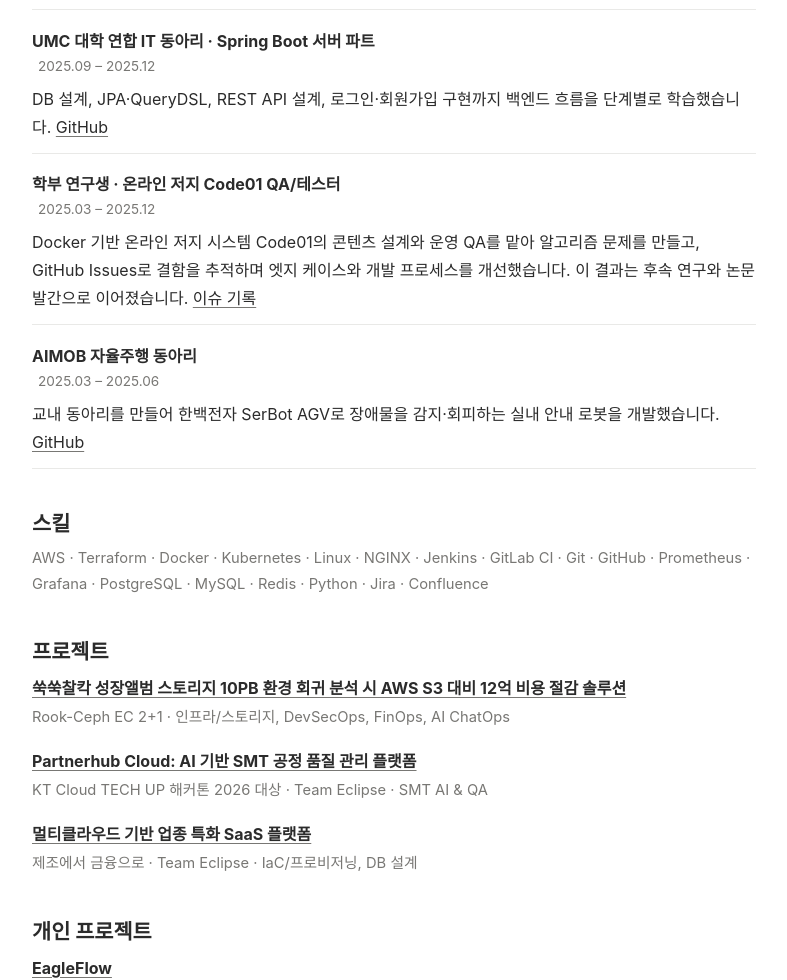
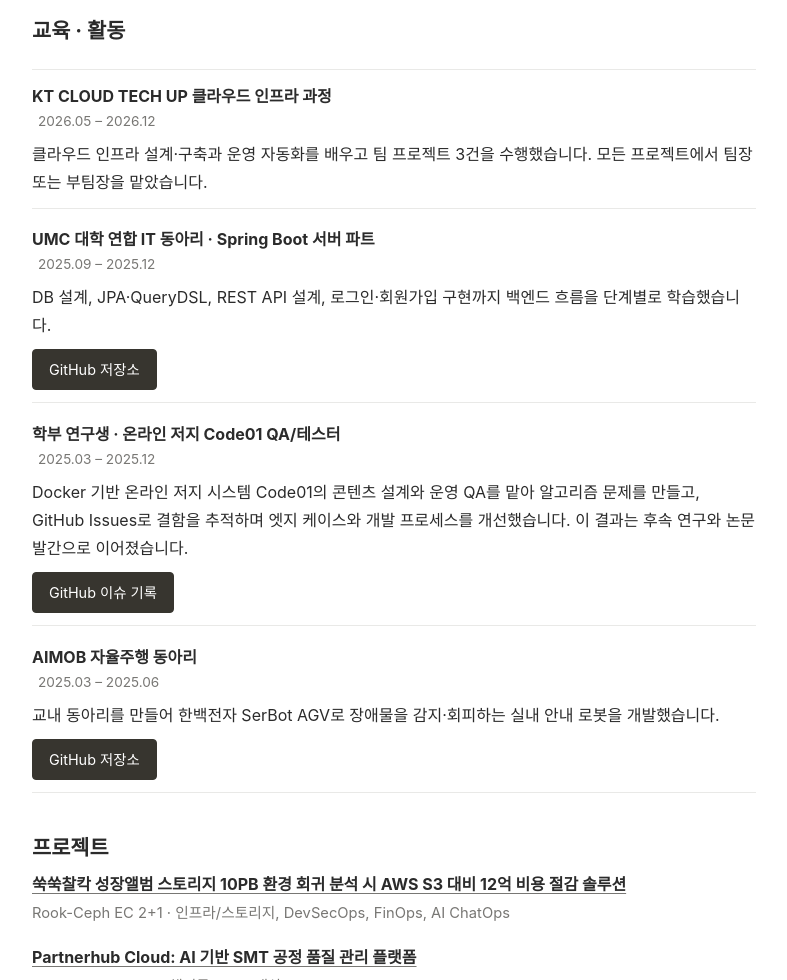
Before and after one commit to Bakseongung/Bakseongung.github.io, a plain HTML site: page index.html in a window 1280 px wide. Shown: the part 1681-2661 px from the top of the page, without its empty margins (316-1103 px from the left). Drawn offline with Linux system fonts and the light colour scheme; a web font is replaced by a local one.

Commit message:
이력서 스킬·협업 도구 분리, 링크 버튼화

```diff
--- a/assets/css/style.css
+++ b/assets/css/style.css
@@ -227,3 +227,4 @@ html { scrollbar-width: thin; scrollbar-color: var(--line) transparent; }
 .resume-head .tablewrap { flex: 1; margin: 0; }
 .profile-photo { width: 132px; height: auto; aspect-ratio: 3 / 4; object-fit: cover; border: 1px solid var(--line); border-radius: 4px; flex: none; cursor: default; }
 @media (max-width: 600px) { .resume-head { flex-direction: column; gap: 16px; } .profile-photo { width: 110px; } }
+.pdf-links.item-links { margin: 10px 0 0; }
--- a/index.html
+++ b/index.html
@@ -13,7 +13,7 @@ try { const t = localStorage.getItem('theme');
 <link href="https://fonts.googleapis.com/css2?family=IBM+Plex+Mono&display=swap" rel="stylesheet">
 <link rel="preconnect" href="https://cdn.jsdelivr.net" crossorigin>
 <link rel="stylesheet" href="https://cdn.jsdelivr.net/gh/orioncactus/pretendard@v1.3.9/dist/web/static/pretendard.css">
-<link rel="stylesheet" href="assets/css/style.css?v=16">
+<link rel="stylesheet" href="assets/css/style.css?v=17">
 </head>
 <body>
 <div class="theme-ctl" id="theme-ctl">
@@ -106,13 +106,18 @@ try { const t = localStorage.getItem('theme');
   <p>학부 연구생 시절 Docker 기반 문제 해결 사이트의 QA 및 테스터를 약 10개월간 수행하며 안정적인 서비스 운영의 중요성을 체감했습니다.<br>또한,<br>교외 연합동아리(UMC)에서의 Spring Boot 백엔드 개발과 교내 동아리(AIMOB)의 자율주행 프로젝트 경험은 애플리케이션의 동작 원리와 시스템 전반의 아키텍처를 폭넓게 이해하는 밑거름이 되었습니다.<br>이후 KT CLOUD TECH UP 클라우드 인프라 교육을 이수하면서 팀장과 부팀장을 도맡아 협업 능력과 실무 역량을 체계적으로 다졌습니다.</p>
   <p>매일 학습한 내용을 기록하며 2년간 GitHub에 연 1,000회 이상 커밋하는 꾸준함을 갖추고 있습니다.<br>Kubernetes 오픈소스 기여자로 활동하며 실제 프로덕션 환경의 문제를 해결하고 글로벌 개발자들과 협업하는 역량을 기르고 있습니다.</p>
 
+  <h2>스킬</h2>
+  <p class="meta skills">AWS · Terraform · Docker · Kubernetes · Linux · NGINX · Jenkins · Git · Prometheus · Grafana · PostgreSQL · MySQL · Redis · Python</p>
+
+  <h2>협업 도구</h2>
+  <p class="meta skills">GitHub · GitLab · Jira · Confluence</p>
+
   <h2>핵심 역량</h2>
   <ul>
     <li>AI 모델 개발 및 다양한 오픈소스 활용</li>
     <li>온라인 스마트팩토리 3-Tier 구축</li>
     <li>AWS와 KT Cloud 간 멀티 클라우드 환경 관리</li>
     <li>A2 등급 정보시스템의 DR 구축 경험</li>
-    <li>주야간 상관없이 출근 가능</li>
   </ul>
 
   <h2>학력</h2>
@@ -132,15 +137,15 @@ try { const t = localStorage.getItem('theme');
     <li><strong>KT CLOUD TECH UP 클라우드 인프라 과정 <span class="meta">2026.05 – 2026.12</span></strong>
       <span>클라우드 인프라 설계·구축과 운영 자동화를 배우고 팀 프로젝트 3건을 수행했습니다. 모든 프로젝트에서 팀장 또는 부팀장을 맡았습니다.</span></li>
     <li><strong>UMC 대학 연합 IT 동아리 · Spring Boot 서버 파트 <span class="meta">2025.09 – 2025.12</span></strong>
-      <span>DB 설계, JPA·QueryDSL, REST API 설계, 로그인·회원가입 구현까지 백엔드 흐름을 단계별로 학습했습니다. <a href="https://github.com/Bakseongung/UMC-week-mission" target="_blank" rel="noopener">GitHub</a></span></li>
+      <span>DB 설계, JPA·QueryDSL, REST API 설계, 로그인·회원가입 구현까지 백엔드 흐름을 단계별로 학습했습니다.</span>
+      <p class="pdf-links item-links"><a class="pdf-btn" href="https://github.com/Bakseongung/UMC-week-mission" target="_blank" rel="noopener">GitHub 저장소</a></p></li>
     <li><strong>학부 연구생 · 온라인 저지 Code01 QA/테스터 <span class="meta">2025.03 – 2025.12</span></strong>
-      <span>Docker 기반 온라인 저지 시스템 Code01의 콘텐츠 설계와 운영 QA를 맡아 알고리즘 문제를 만들고, GitHub Issues로 결함을 추적하며 엣지 케이스와 개발 프로세스를 개선했습니다. 이 결과는 후속 연구와 논문 발간으로 이어졌습니다. <a href="https://github.com/ZeroOneDeveloper/Code01/issues/" target="_blank" rel="noopener">이슈 기록</a></span></li>
+      <span>Docker 기반 온라인 저지 시스템 Code01의 콘텐츠 설계와 운영 QA를 맡아 알고리즘 문제를 만들고, GitHub Issues로 결함을 추적하며 엣지 케이스와 개발 프로세스를 개선했습니다. 이 결과는 후속 연구와 논문 발간으로 이어졌습니다.</span>
+      <p class="pdf-links item-links"><a class="pdf-btn" href="https://github.com/ZeroOneDeveloper/Code01/issues/" target="_blank" rel="noopener">GitHub 이슈 기록</a></p></li>
     <li><strong>AIMOB 자율주행 동아리 <span class="meta">2025.03 – 2025.06</span></strong>
-      <span>교내 동아리를 만들어 한백전자 SerBot AGV로 장애물을 감지·회피하는 실내 안내 로봇을 개발했습니다. <a href="https://github.com/Bakseongung/ROS_Smart-Guided-Robot" target="_blank" rel="noopener">GitHub</a></span></li>
+      <span>교내 동아리를 만들어 한백전자 SerBot AGV로 장애물을 감지·회피하는 실내 안내 로봇을 개발했습니다.</span>
+      <p class="pdf-links item-links"><a class="pdf-btn" href="https://github.com/Bakseongung/ROS_Smart-Guided-Robot" target="_blank" rel="noopener">GitHub 저장소</a></p></li>
   </ul>
-
-  <h2>스킬</h2>
-  <p class="meta skills">AWS · Terraform · Docker · Kubernetes · Linux · NGINX · Jenkins · GitLab CI · Git · GitHub · Prometheus · Grafana · PostgreSQL · MySQL · Redis · Python · Jira · Confluence</p>
 
   <h2>프로젝트</h2>
   <ul class="plain">
```
